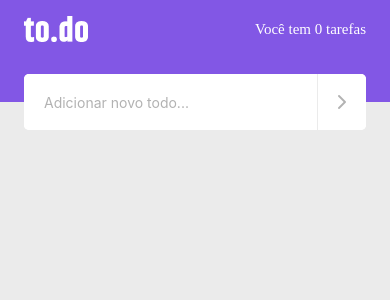
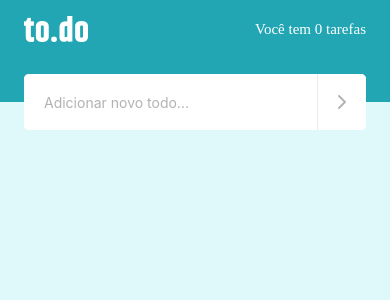
Before and after one commit to andrelinos/to.do, a React Native app: screen / in a window 390 px wide. Shown: the top 300 px of the page. Built offline with nearby package versions, Linux system fonts and the light colour scheme.

Commit message:
COLOR: Alterando cores do App

```diff
--- a/src/components/Header/styles.ts
+++ b/src/components/Header/styles.ts
@@ -6,7 +6,8 @@ export const styles = StyleSheet.create({
       paddingTop: getStatusBarHeight(true) + 16,
       paddingHorizontal: 24,
       paddingBottom: 60,
-      backgroundColor: '#8257E5',
+    //   backgroundColor: '#8257E5',
+      backgroundColor: '#22a6b3',
       justifyContent: 'space-between',
       alignItems: 'center',
       flexDirection: 'row'
--- a/src/components/TodoInput/index.tsx
+++ b/src/components/TodoInput/index.tsx
@@ -25,7 +25,7 @@ export function TodoInput({ addTask }: TodoInputProps) {
                 placeholder="Adicionar novo todo..."
                 placeholderTextColor="#B2B2B2"
                 returnKeyType="send"
-                selectionColor="#666666"
+                selectionColor="#718093"
                 onChangeText={setTask}
                 value={task}
                 onSubmitEditing={handleAddNewTask}
--- a/src/pages/Home/styles.ts
+++ b/src/pages/Home/styles.ts
@@ -3,6 +3,6 @@ import { StyleSheet } from "react-native";
 export const styles = StyleSheet.create({
   container: {
       flex: 1,
-      backgroundColor: '#EBEBEB'
+      backgroundColor: '#dff9fb'
   }
 });
```
